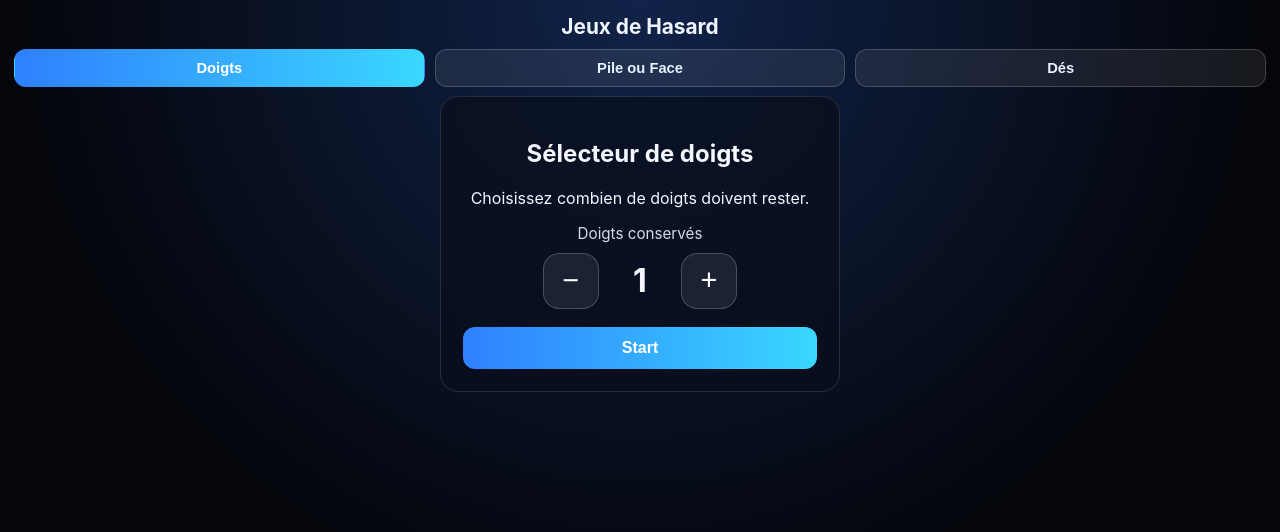
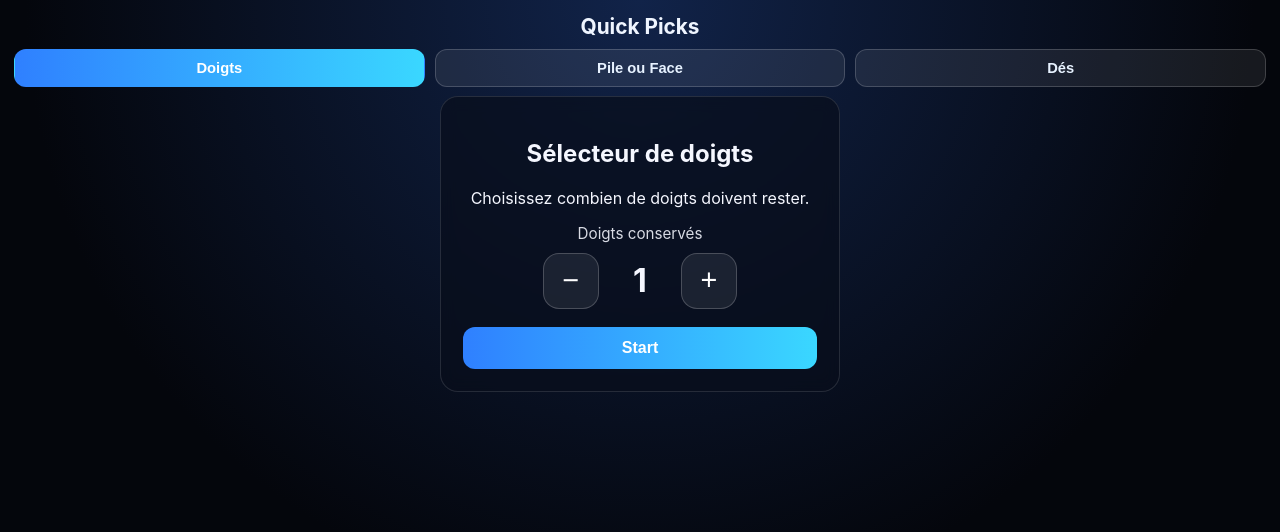
Before and after one commit to gabrielvrnnn/Jeux-interactif, a React (Vite) app: page / in a window 1280 px wide. Shown: the top 532 px of the page. Built offline with nearby package versions, Linux system fonts and the light colour scheme.

Commit message:
Rename app branding to Quick Picks

```diff
--- a/index.html
+++ b/index.html
@@ -3,7 +3,7 @@
   <head>
     <meta charset="UTF-8" />
     <meta name="viewport" content="width=device-width, initial-scale=1.0, viewport-fit=cover" />
-    <title>Jeux de Hasard</title>
+    <title>Quick Picks</title>
   </head>
   <body>
     <div id="root"></div>
--- a/src/App.jsx
+++ b/src/App.jsx
@@ -262,7 +262,7 @@ export default function App() {
       onTouchCancel={updateFromTouchEvent}
     >
       <header className="topbar">
-        <h1>Jeux de Hasard</h1>
+        <h1>Quick Picks</h1>
         <div className="tabs tabs-3">
           <button type="button" className={`tab-btn ${currentGame === GAME.FINGER ? 'active' : ''}`} onClick={() => handleGameChange(GAME.FINGER)}>Doigts</button>
           <button type="button" className={`tab-btn ${currentGame === GAME.COIN ? 'active' : ''}`} onClick={() => handleGameChange(GAME.COIN)}>Pile ou Face</button>
```
